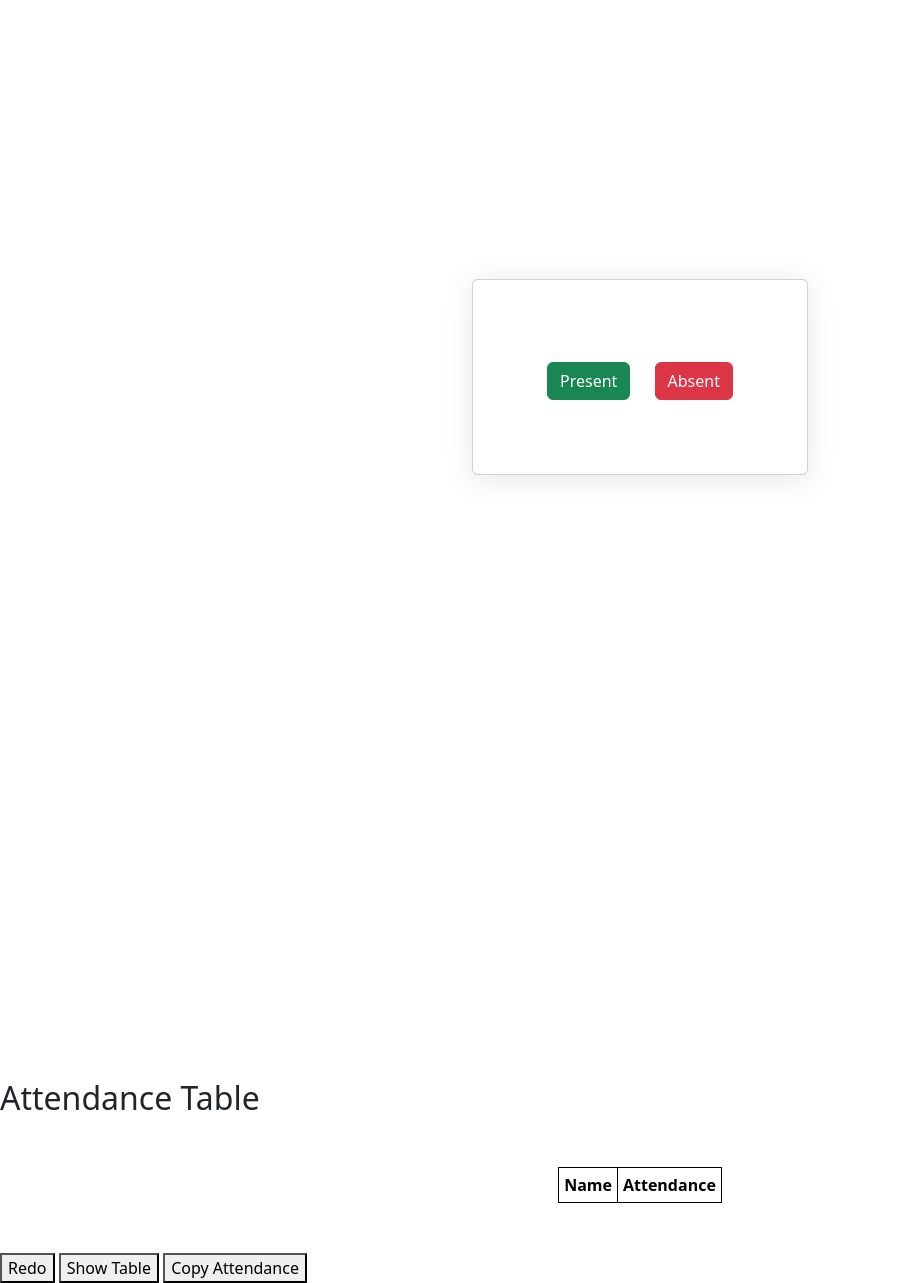
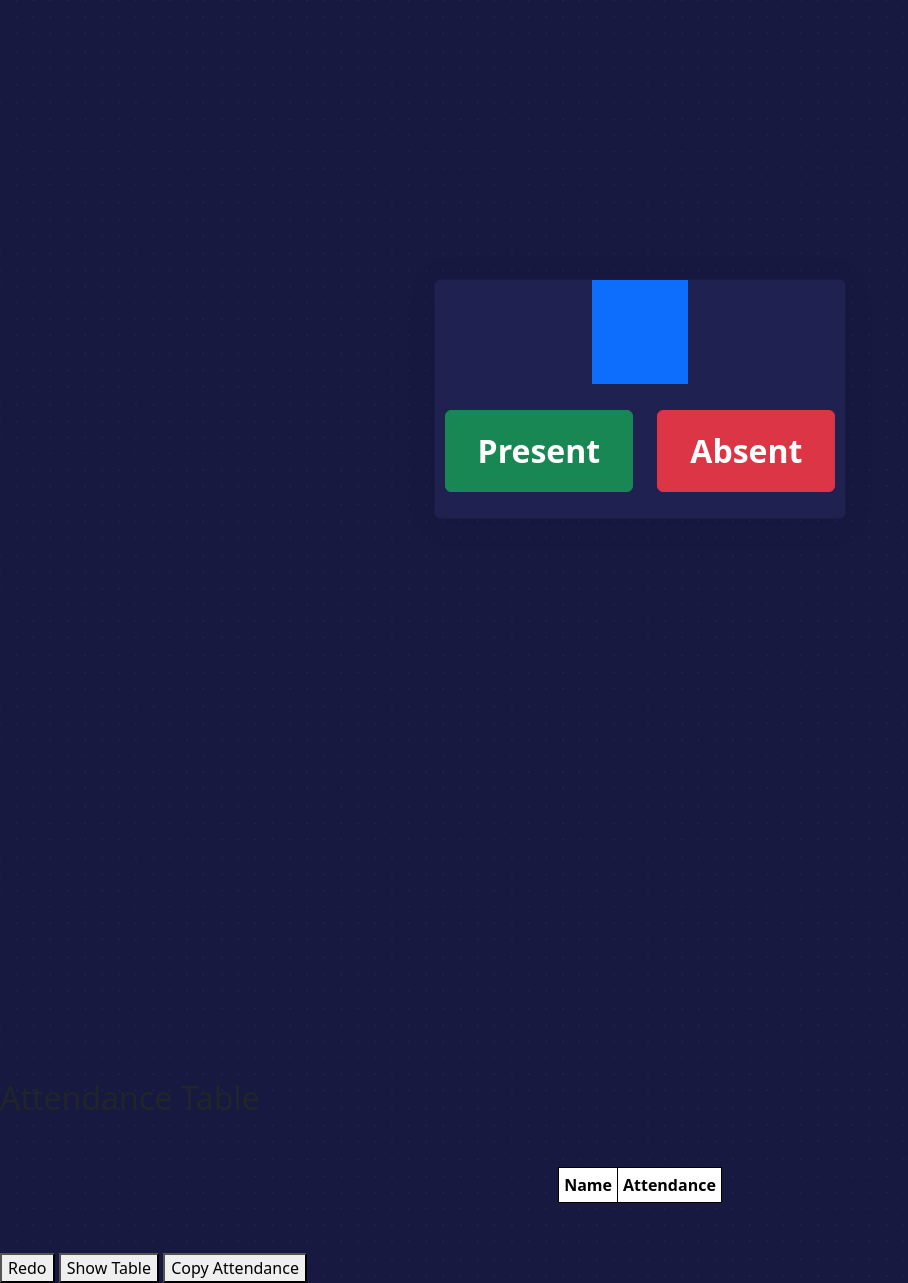
Before and after one commit to Advay-Inabathini/ants, a PHP site: page / in a window 1280 px wide. Shown: the whole page, without its empty margins (0-908 px from the left). Run offline with PHP 8.4, Linux system fonts and the light colour scheme; data that the repository does not hold is empty.

Commit message:
good progress checkpoint

```diff
--- a/index.html
+++ b/index.html
@@ -6,9 +6,13 @@
     <link href="https://cdn.jsdelivr.net/npm/bootstrap@5.3.0-alpha3/dist/css/bootstrap.min.css" rel="stylesheet" integrity="sha384-KK94CHFLLe+nY2dmCWGMq91rCGa5gtU4mk92HdvYe+M/SXH301p5ILy+dN9+nJOZ" crossorigin="anonymous">
   </head>
   <body>
+
     <div class="container">
       <div class="card">
-        <h1 id="name"></h1>
+        <div class="card-name">
+          <h1 id="name"></h1>
+        </div>
+
         <div class="buttons">
           <button id="present-btn" type="button" class="present btn btn-success" onclick="markAttendance('present')">Present</button>
           <button id="absent-btn" type="button" class="absent btn btn-danger" onclick="markAttendance('absent')">Absent</button>
@@ -16,6 +20,7 @@
       </div>
 
     </div>
+
     <div class="containter">
       <div class="table">
         <h2>Attendance Table</h2>
@@ -36,6 +41,7 @@
         <button onclick="exportAttendanceTable()">Copy Attendance</button>
       </div>
     </div>
+
     <script src="script.js"></script>
     <script src="https://cdn.jsdelivr.net/npm/bootstrap@5.3.0-alpha3/dist/js/bootstrap.bundle.min.js" integrity="sha384-ENjdO4Dr2bkBIFxQpeoTz1HIcje39Wm4jDKdf19U8gI4ddQ3GYNS7NTKfAdVQSZe" crossorigin="anonymous"></script>
   </body>
--- a/style.css
+++ b/style.css
@@ -1,3 +1,9 @@
+body {
+  background-color: #171941 !important;
+  background-image: url(./img/dots.png);
+  background-size: contain;
+}
+
 .card {
     /* border: 1px solid black; */
     width: fit-content;
@@ -6,11 +12,11 @@
     align-items: center;
     justify-content: center;
     margin: 50px auto;
-    padding: 4rem;
+    /* padding: 4rem; */
     margin-top: 25%;
 
     /* From https://css.glass */
-background: rgba(255, 255, 255, 0.17);
+background: #1f2251 !important;
 border-radius: 16px;
 box-shadow: 0 4px 30px rgba(0, 0, 0, 0.1);
 backdrop-filter: blur(5px);
@@ -22,6 +28,22 @@ border: 1px solid rgba(255, 255, 255, 0.3);
     font-size: 10rem;
     font-weight: bold;
     text-align: center;
+    color: white;
+  }
+
+  .card .card-name {
+    padding: 3rem;
+    background-color: #0d6efd;
+  }
+
+  .card .buttons {
+    padding: 1rem 0 1rem 0;
+  }
+
+  .card .btn {
+    font-size: 2rem;
+    padding: 1rem 2rem 1rem 2rem;
+    font-weight: bold;
   }
 
   #present-btn, #absent-btn {
```
Also changed, not shown: img/1970220672.jpg (added), img/dots.png (added), img/images.jpg (added), img/maxim-berg-lnvpji4fC3c-unsplash.jpg (added), img/photo-1663094615740-322d2a238949.jpg (added), img/vertical_swirl.jpg (added), 1 other file.
